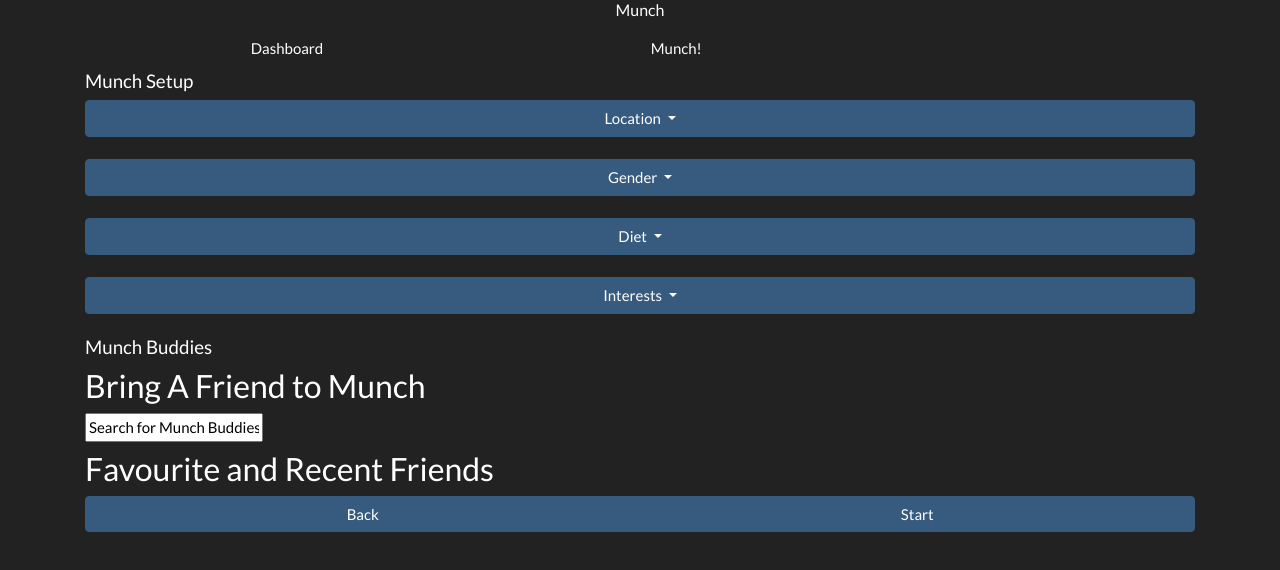
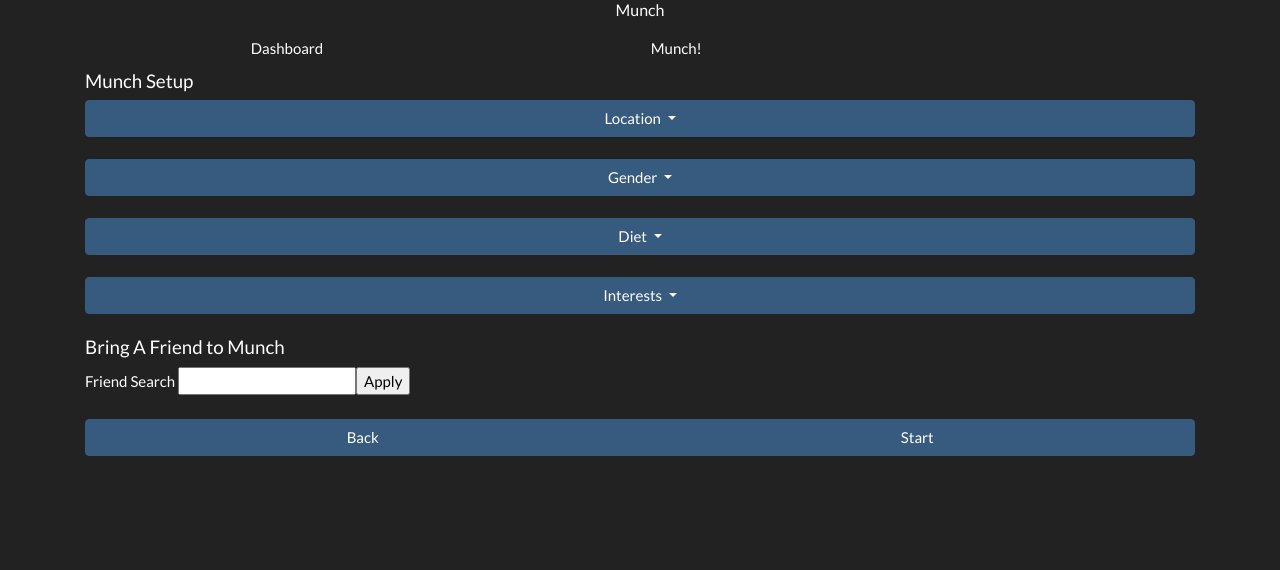
Before and after one commit to mkhsharif/munch, an Angular app: page /munch-setup in a window 1280 px wide. Shown: the top 570 px of the page. Built offline with nearby package versions, Linux system fonts and the light colour scheme; sample sign-in values are in the browser's storage.

Commit message:
started query friends list logic

```diff
--- a/src/app/munch/munch-query/munch-query.component.html
+++ b/src/app/munch/munch-query/munch-query.component.html
@@ -1,6 +1,5 @@
 <h5>Munch Setup</h5>
 <app-preference-list [(query)]="query"></app-preference-list>
-<h5>Munch Buddies</h5>
 <app-query-friends></app-query-friends>
 {{query.locationPreference.choices}}
 <div class="btn-group d-flex" role="group">
--- a/src/app/munch/munch-query/query-friends/query-friends.component.html
+++ b/src/app/munch/munch-query/query-friends/query-friends.component.html
@@ -1,12 +1,8 @@
-<h3>Bring A Friend to Munch</h3>
-<label>
-  <input class="buddy-search-box" type="text"
-  value="Search for Munch Buddies">
-</label>
-<h3>Favourite and Recent Friends</h3>
-<div>
-  <div class="person-icon"></div>
-  <div class="person-icon"></div>
-  <div class="person-icon"></div>
-  <div class="person-icon"></div>
+<h5>Bring A Friend to Munch</h5>
+<div class="form-group">
+  <label>Friend Search
+    <input type="text" id="inputName" [(ngModel)]="inputName"
+           value="Search for Munch Buddies"/>
+    <input type="button" (click)="FilterFriends()" value="Apply"/>
+  </label>
 </div>
--- a/src/app/munch/munch-query/query-friends/query-friends.component.ts
+++ b/src/app/munch/munch-query/query-friends/query-friends.component.ts
@@ -1,4 +1,5 @@
 import { Component, OnInit } from '@angular/core';
+import {User} from '../../../user/user';
 
 @Component({
   selector: 'app-query-friends',
@@ -7,9 +8,17 @@ import { Component, OnInit } from '@angular/core';
 })
 export class QueryFriendsComponent implements OnInit {
 
+  filteredFriends: User[];
+  inputName = '';
   constructor() { }
 
   ngOnInit() {
   }
 
+  filterFriends() {
+    this.filteredFriends = [];
+    if (this.inputName !== '') {
+      this.inputName = '';
+    }
+  }
 }
```
